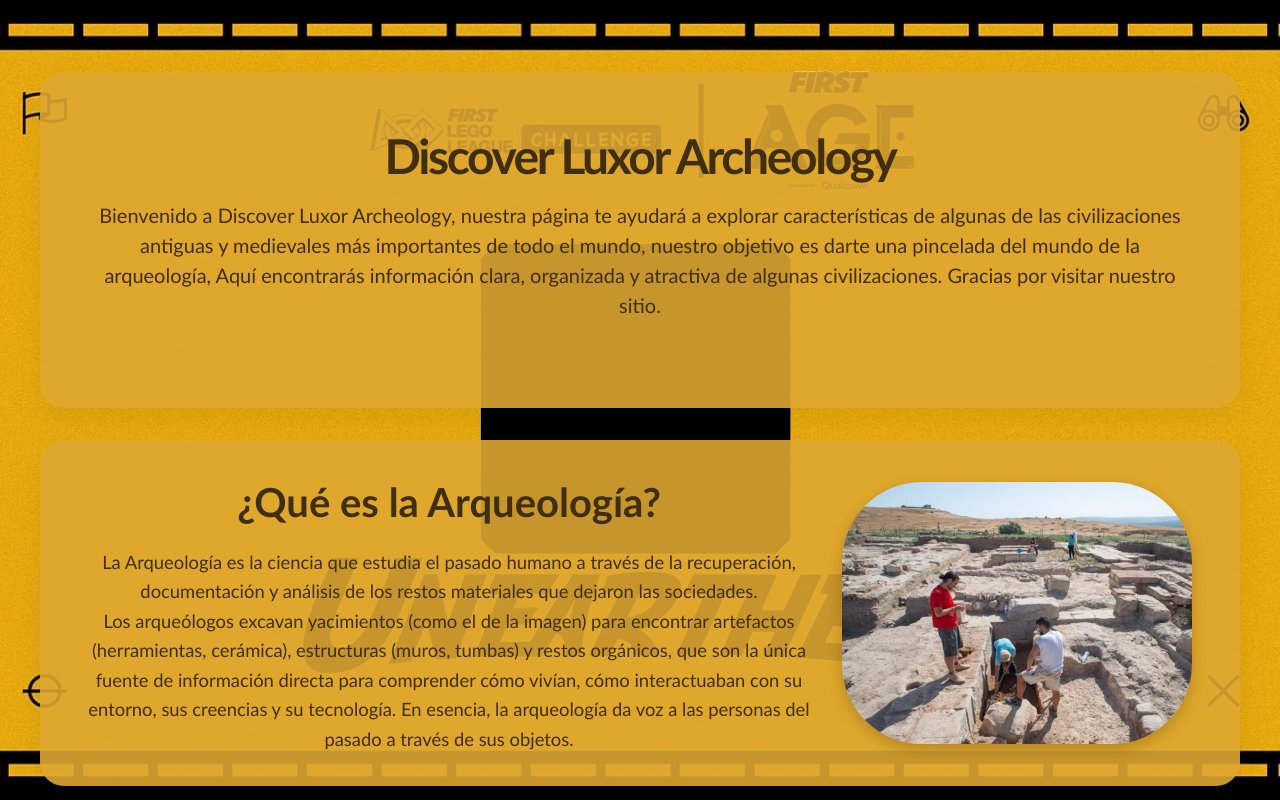
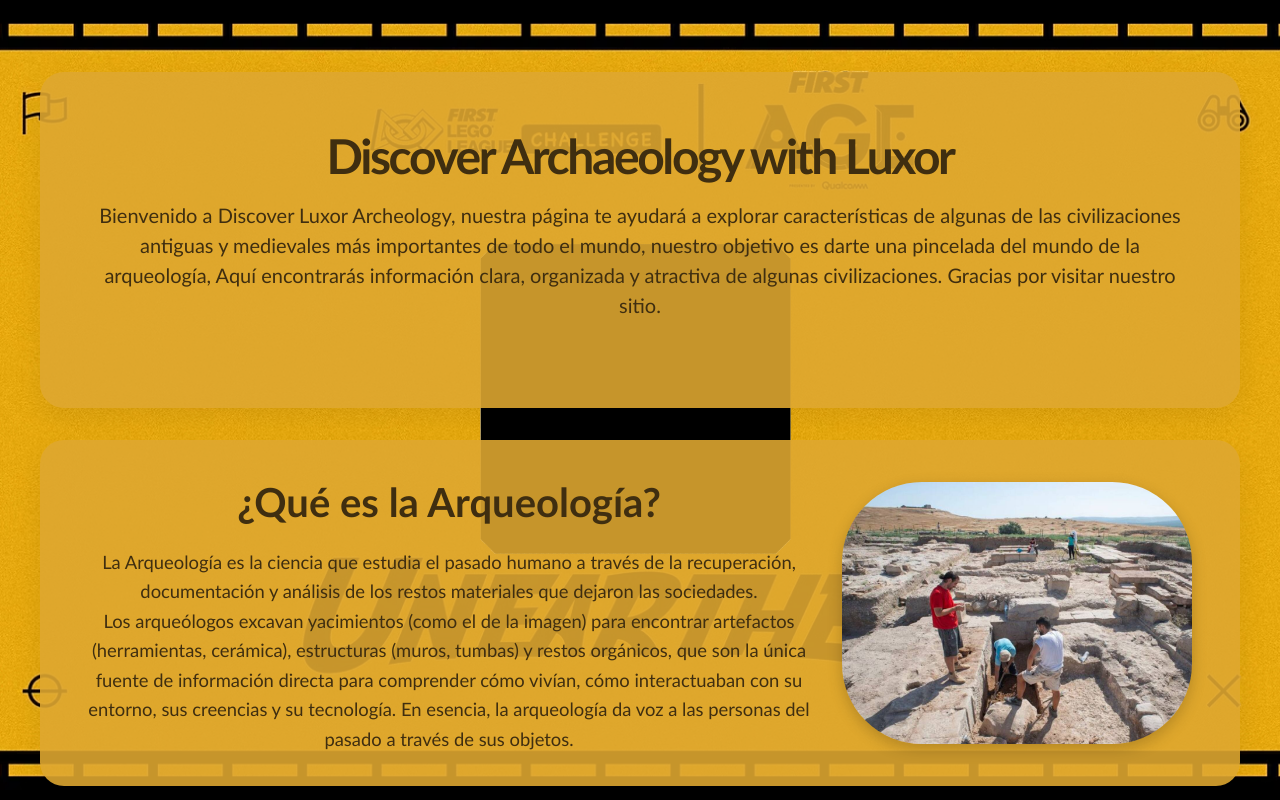
Before and after one commit to maximocontrerasino-afk/Proyecto-Innovacion-Luxor, a plain HTML site: page index.html in a window 1280 px wide. Shown: the top 800 px of the page. Drawn offline with nearby package versions, Linux system fonts and the light colour scheme.

Commit message:
index.html

```diff
--- a/index.html
+++ b/index.html
@@ -3,7 +3,7 @@
 <head>
     <meta charset="UTF-8">
     <meta name="viewport" content="width=device-width, initial-scale=1.0">
-    <title>Discover Luxor archeology</title>
+    <title>Discover Archaeology with Luxor</title>
     <script src="https://cdn.tailwindcss.com"></script>
     <style>
         body {
@@ -199,7 +199,7 @@
 </div>
 <div class="container">
     <div class="header">
-        <h1 style="font-family:'Gill Sans', 'Gill Sans MT', Calibri, 'Trebuchet MS', sans-serif;">Discover Luxor Archeology</h1>
+        <h1 style="font-family:'Gill Sans', 'Gill Sans MT', Calibri, 'Trebuchet MS', sans-serif;">Discover Archaeology with Luxor</h1>
         <p style="font-family:'Gill Sans', 'Gill Sans MT', Calibri, 'Trebuchet MS', sans-serif;">Bienvenido a Discover Luxor Archeology, nuestra página te ayudará a explorar características de algunas de las civilizaciones antiguas y medievales más importantes de todo el mundo, nuestro objetivo es darte una pincelada del mundo de la arqueología, Aquí encontrarás información clara, organizada y atractiva de algunas civilizaciones. Gracias por visitar nuestro sitio.</p>
     </div>
 </div>
@@ -328,4 +328,5 @@
 </script>
 
 </body>
+
 </html>
```
